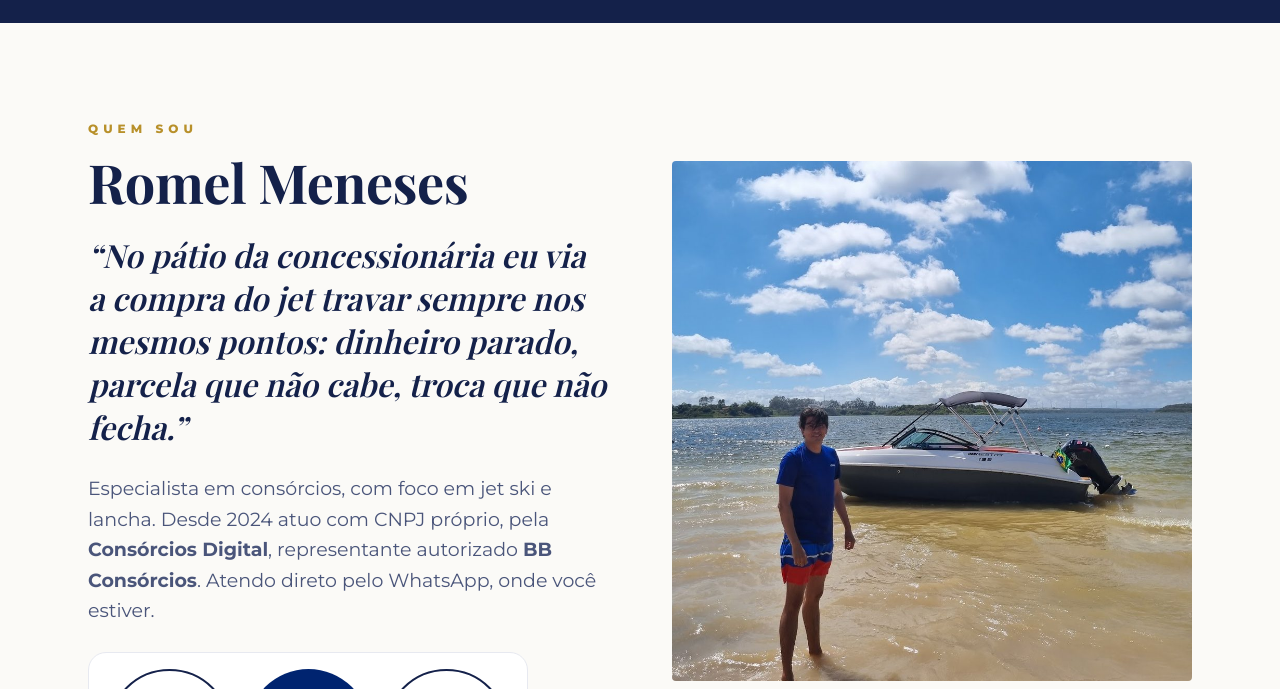
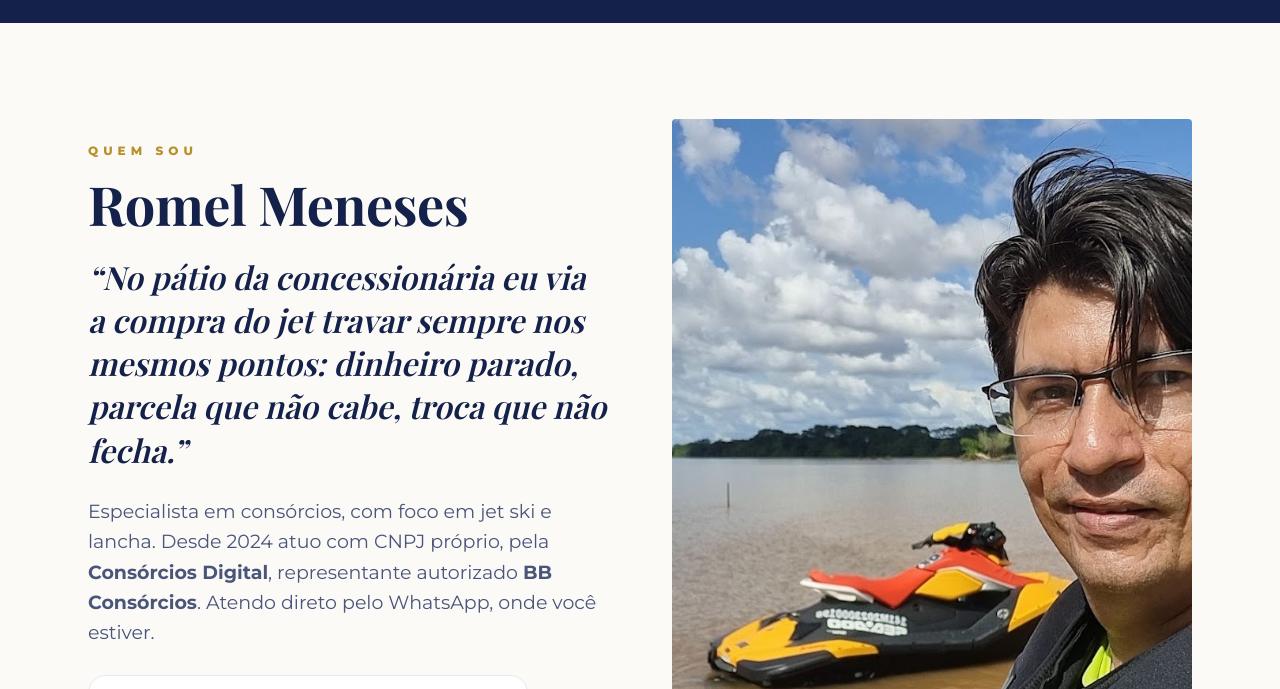
Before and after one commit to RomelMeneses/tudoconsorcios.com.br, a plain HTML site: page consorcio/index.html in a window 1280 px wide. Shown: the part 4210-4899 px from the top of the page. Drawn offline with nearby package versions, Linux system fonts and the light colour scheme; a web font is replaced by a local one.

Commit message:
Site: foto nova no Quem sou (selfie com o jet)
Co-Authored-By: Claude Opus 5.5 <noreply@anthropic.com>
Claude-Session: https://claude.ai/code/session_01DF7R5jZWZZYSBnoYQnT46o

```diff
--- a/consorcio/index.html
+++ b/consorcio/index.html
@@ -152,7 +152,7 @@ footer a{color:var(--ink)}
 @media(max-width:960px){.why{grid-template-columns:1fr 1fr}.why div{border-right:0;margin-right:0;padding-right:12px}.obs{grid-template-columns:1fr 1fr}}
 @media(max-width:560px){.why{grid-template-columns:1fr}.obs{grid-template-columns:1fr}.faixa{font-size:14px}.faixa u{display:inline-block;margin:6px 0 0}}
 
-.who-ph img{width:100%;aspect-ratio:1/1;object-fit:cover;object-position:50% 88%;border-radius:4px}
+.who-ph img{width:100%;aspect-ratio:4/5;object-fit:cover;object-position:50% 45%;border-radius:4px}
 .who-ph .bignums{flex-direction:row;padding-left:0;gap:28px;margin-top:22px;flex-wrap:wrap}
 .who-ph .bignums b{font-size:clamp(28px,3.2vw,36px)}
 .who-ph .bignums span{font-size:12px}
@@ -276,7 +276,7 @@ footer a{color:var(--ink)}
       </div>
     </div>
     <div class="who-ph">
-      <img src="../midia/site/romel-lancha.jpg" alt="Romel Meneses ao lado de uma lancha, num banco de areia">
+      <img src="../midia/site/romel-spark.jpg" alt="Romel Meneses com um jet ski no rio, ao fundo">
       <div class="bignums">
         <div><b>+R$ 2 mi</b><span>em consórcios vendidos</span></div>
         <div><b>2021</b><span>início no consórcio náutico</span></div>
```
Also changed, not shown: midia/site/romel-spark.jpg (added).
